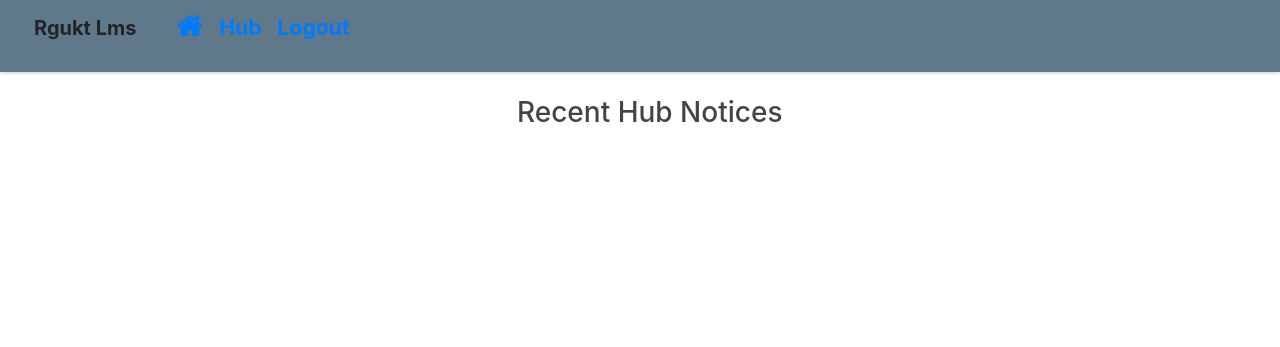
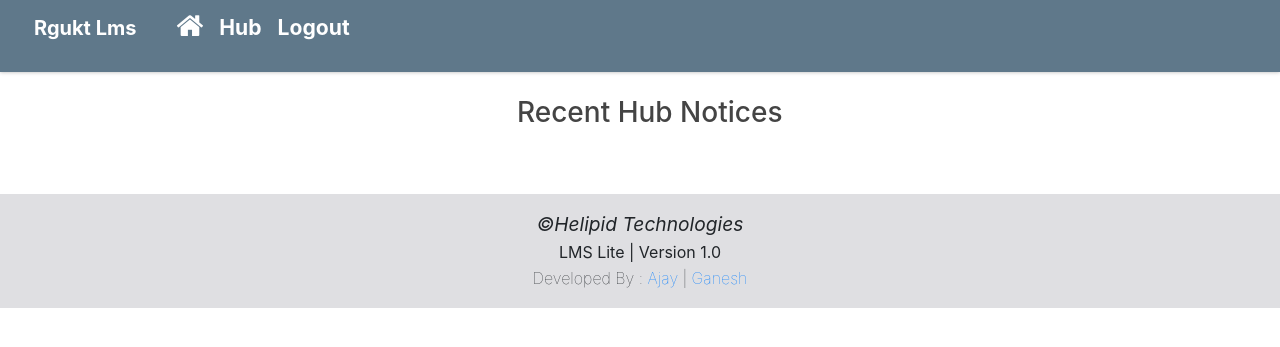
Before and after one commit to AjayReddyK/Lms-Lite, a Django app: page /hub/ in a window 1280 px wide. Shown: the top 347 px of the page. Run offline with Django 3.2, Linux system fonts and the light colour scheme; some libraries are stand-ins or nearby versions.

Commit message:
footer addition

```diff
--- a/user/templates/user/base_template.html
+++ b/user/templates/user/base_template.html
@@ -59,9 +59,9 @@
 		font-weight: bold;
 		}
 
-		.navelement{
+		/* .navelement{
 			color:aliceblue
-		}
+		} */
 	{% else %}
 
 	{% endifequal %}
@@ -79,33 +79,66 @@
 		border-radius: 4px;
 		font-weight: bold;
 	}
+	/* nav link colors */
+	.navelement{
+		color: #fff;
+	}
+
+	/* footer */
+	.box1 {
+		background-color: #dfdfe2;
+		width: 100%;
+		margin-bottom: 2rem;
+		padding: 1rem;
+	}
+
+	.company {
+		font-style: oblique;
+		font-size: larger;
+	}
+
+	.developers {
+		font-weight: lighter;
+	}
+
+	@media only screen and (max-width: 600px){
+		.box1{
+			width: 100%;
+		}
+	}
+
+	.marbottom{
+		margin-bottom: 2px;
+	}
+
+
 </style>
 <body>
 	<header class="site-header">
 		<nav class="navbar navbar-expand-md navbar-dark bg-steel fixed-top">
 			<ul>
 				<li>
-					<a class="navbar-brand mr-4 logo1">Rgukt Lms</a>
+					<a class="navbar-brand mr-4 logo1" href="#">Rgukt Lms</a>
 				</li>
-				<li class="navelement">
+				<li>
 					{% ifequal login "true" %}
-					<a href="{% url 'home' %}">
+					<a href="#" class="navelement">
 						<i class="fa fa-home" style="font-size: 29px;"></i>
 					</a>
 					{% else %}
 
 					{% endifequal %}
 				</li>
-				<li class="navelement">
+				<li>
 					{% ifequal login "true" %}
-						<a href="{% url 'hub' %}">Hub</a>
+						<a href="{% url 'hub' %}" class="navelement">Hub</a>
 					{% else %}
 
 					{% endifequal %}
 				</li>
-				<li class="navelement">
+				<li>
 					{% ifequal login "true" %}
-						<a href="{% url 'login' %}" >Logout</a>
+						<a href="{% url 'login' %}" class="navelement">Logout</a>
 					{% else %}
 
 					{% endifequal %}
@@ -133,6 +166,15 @@
 	    </div>
 	  </div>
 	</main>
+
+	<!-- footer section -->
+	<div class="box1">
+		<div class="footer text-center">
+			<p class="company marbottom"><span>&copy;</span>Helipid Technologies</p>
+			<p class="product marbottom">LMS Lite | Version 1.0</p>
+		<p class="developers marbottom">Developed By : <a href="https://www.linkedin.com/in/ajay-kumar-reddy-kanduru/" target="_blank"> Ajay</a> | <a href="https://www.linkedin.com/in/ganeshthoutam/" target="_blank">Ganesh</a></p>
+		</div>
+	</div>
 	<script src="https://code.jquery.com/jquery-3.2.1.slim.min.js" integrity="sha384-KJ3o2DKtIkvYIK3UENzmM7KCkRr/rE9/Qpg6aAZGJwFDMVNA/GpGFF93hXpG5KkN" crossorigin="anonymous"></script>
     <script src="https://cdnjs.cloudflare.com/ajax/libs/popper.js/1.12.9/umd/popper.min.js" integrity="sha384-ApNbgh9B+Y1QKtv3Rn7W3mgPxhU9K/ScQsAP7hUibX39j7fakFPskvXusvfa0b4Q" crossorigin="anonymous"></script>
     <script src="https://maxcdn.bootstrapcdn.com/bootstrap/4.0.0/js/bootstrap.min.js" integrity="sha384-JZR6Spejh4U02d8jOt6vLEHfe/JQGiRRSQQxSfFWpi1MquVdAyjUar5+76PVCmYl" crossorigin="anonymous"></script>
```
